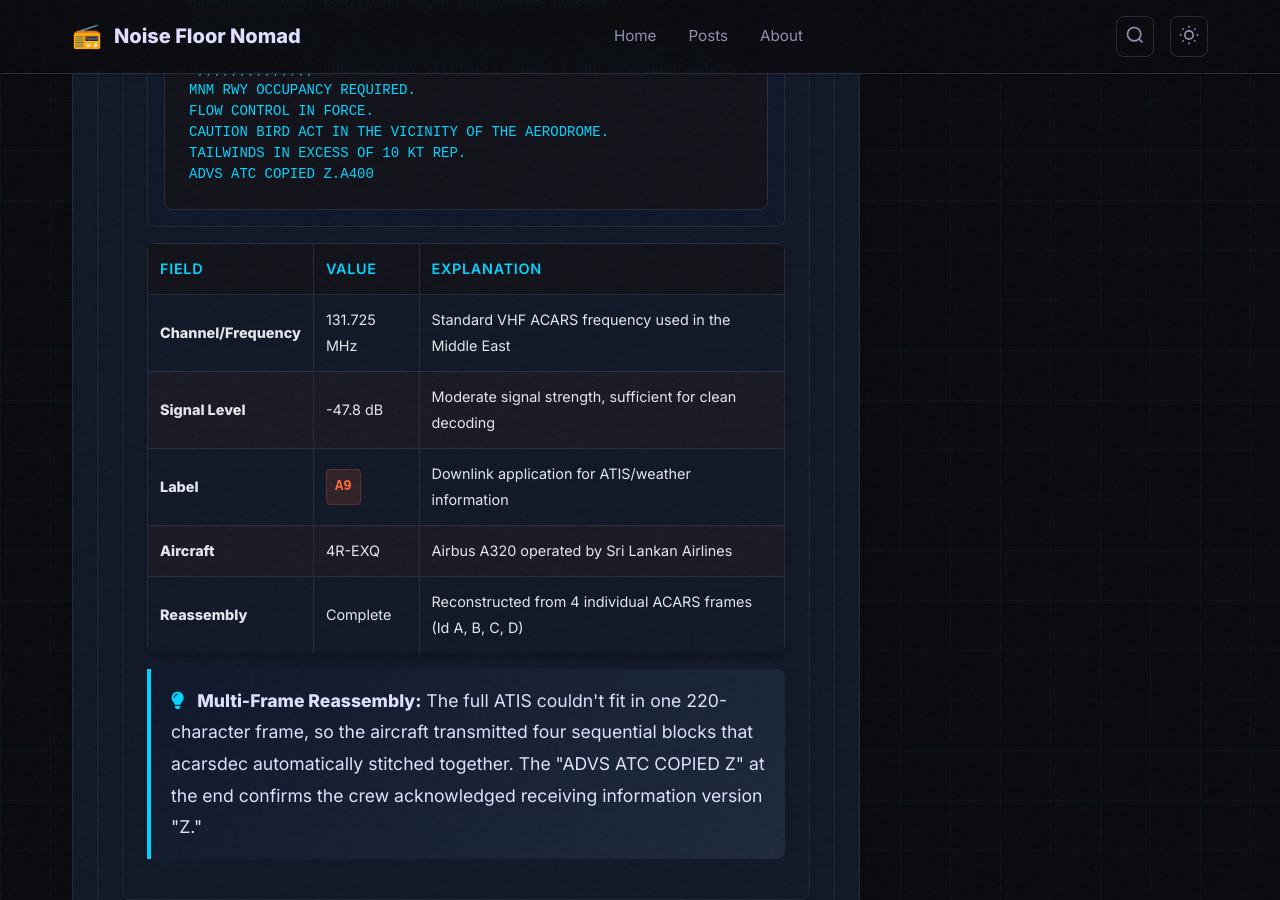
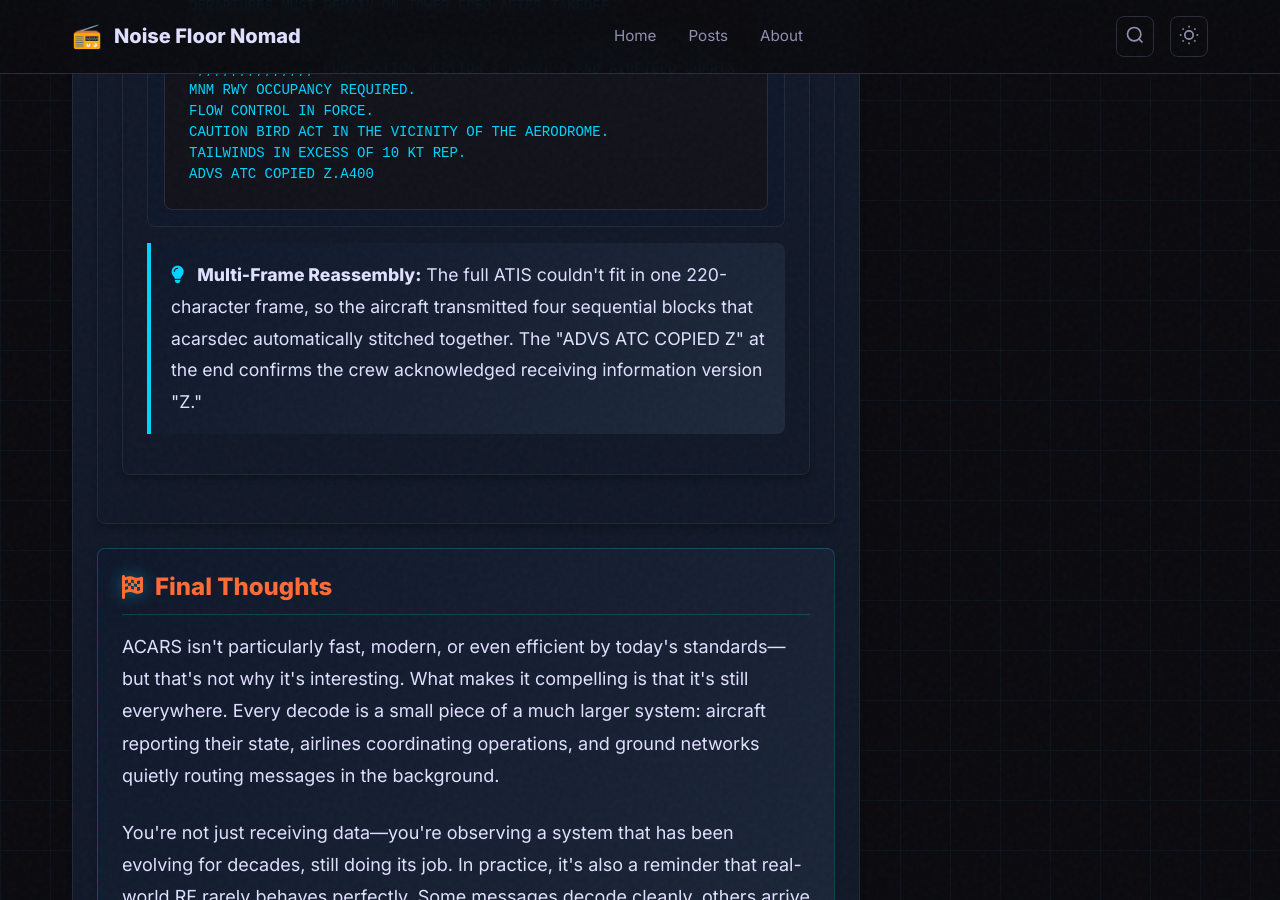
Before and after one commit to hmdsamarasekara/hmdsamarasekara.github.io, a Jekyll site: the page built from _posts/2026-03-15-exploring-vhf-acars.md, in a window 1280 px wide and 900 px high, scrolled down 8302 px. Built offline with Jekyll 4.4.1, drawn with Linux system fonts in a browser that asks for light colours.

Commit message:
Update 2026-03-15-exploring-vhf-acars.md

```diff
--- a/_posts/2026-03-15-exploring-vhf-acars.md
+++ b/_posts/2026-03-15-exploring-vhf-acars.md
@@ -949,47 +949,11 @@
 ADVS ATC COPIED Z.A400</pre>
   </div>
 
-  <table class="freq-table" style="margin: 1rem 0;">
-    <thead>
-      <tr>
-        <th>Field</th>
-        <th>Value</th>
-        <th>Explanation</th>
-      </tr>
-    </thead>
-    <tbody>
-      <tr>
-        <td><strong>Channel/Frequency</strong></td>
-        <td>131.725 MHz</td>
-        <td>Standard VHF ACARS frequency used in the Middle East</td>
-      </tr>
-      <tr>
-        <td><strong>Signal Level</strong></td>
-        <td>-47.8 dB</td>
-        <td>Moderate signal strength, sufficient for clean decoding</td>
-      </tr>
-      <tr>
-        <td><strong>Label</strong></td>
-        <td><span class="label-badge">A9</span></td>
-        <td>Downlink application for ATIS/weather information</td>
-      </tr>
-      <tr>
-        <td><strong>Aircraft</strong></td>
-        <td>4R-EXQ</td>
-        <td>Airbus A320 operated by Sri Lankan Airlines</td>
-      </tr>
-      <tr>
-        <td><strong>Reassembly</strong></td>
-        <td>Complete</td>
-        <td>Reconstructed from 4 individual ACARS frames (Id A, B, C, D)</td>
-      </tr>
-    </tbody>
-  </table>
-
   <div class="info-box">
     <i class="fas fa-lightbulb" style="color: #00d4ff; margin-right: 0.5rem;"></i>
     <strong>Multi-Frame Reassembly:</strong> The full ATIS couldn't fit in one 220-character frame, so the aircraft transmitted four sequential blocks that acarsdec automatically stitched together. The "ADVS ATC COPIED Z" at the end confirms the crew acknowledged receiving information version "Z."
   </div>
+</div>
 </div>
 
 <div class="section-card" style="background: linear-gradient(135deg, #0f172a 0%, #1e293b 100%); border-color: #00d4ff33;">
```
